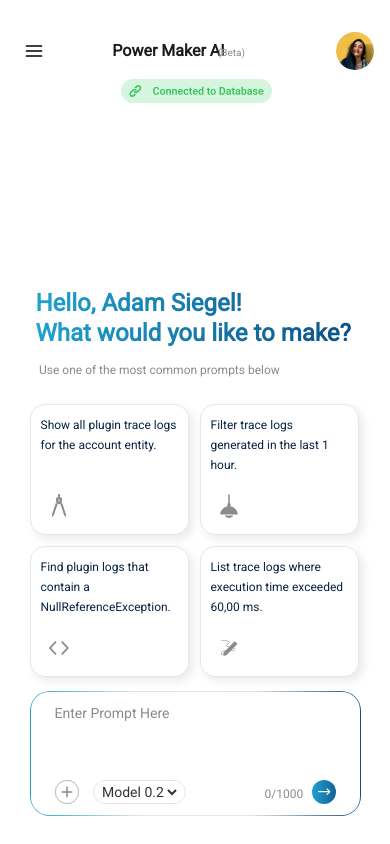
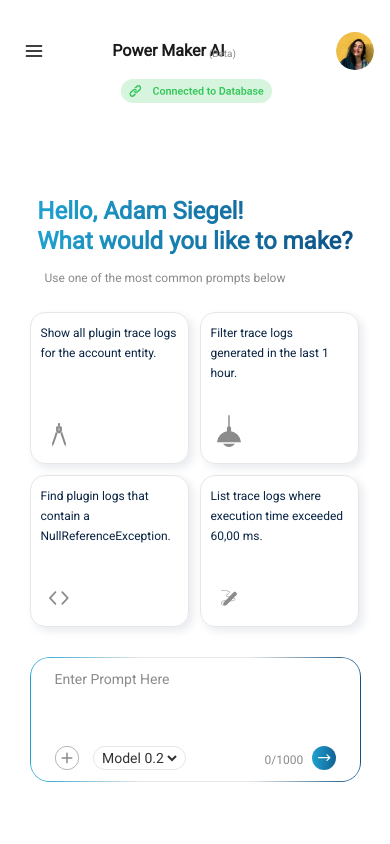
Before and after one commit to Harsh-Panghal/React_Project, a React (Vite) app in the folder react-homepage/Build-landingpage/: page / in a window 390 px wide. Built offline with nearby package versions, Linux system fonts and the light colour scheme.

Commit message:
main-card-Responsiveness-done

```diff
--- a/react-homepage/Build-landingpage/src/App.css
+++ b/react-homepage/Build-landingpage/src/App.css
@@ -614,12 +614,16 @@ header img:hover {
 
 .content-grid > .content-card {
   width: 786px;
-  height: 432px;
+  display: flex;
+  flex-direction: column;
+  flex-wrap: wrap;
+  height: auto;
   /* border: 3px solid blue; */
 }
 
 .content-card > h1 {
   width: 465px;
+  max-width: fit-content;
   height: auto;
   font-size: 35px;
   font-weight: 600;
@@ -638,7 +642,8 @@ header img:hover {
 
 .content-card > p {
   width: 252px;
-  height: 20px;
+  max-width: fit-content;
+  height: auto;
   font-size: 12px;
   font-weight: 500;
   line-height: 20px;
@@ -648,16 +653,19 @@ header img:hover {
 
 .content-card > .card-items {
   width: 100%;
-  height: 149px;
+  max-width: fit-content;
+  min-height: 149px;
   display: flex;
   /* border: 1px solid red; */
   margin-top: 10px;
   gap: 1rem;
+  flex-wrap: wrap;
 }
 
 .card-items > div {
-  height: 100%;
+  min-height: 100%;
   width: 33.33%;
+  max-width: fit-content;
   border: 1px solid rgba(230, 230, 230, 1);
   border-radius: 15px;
   color: #082343;
@@ -665,9 +673,9 @@ header img:hover {
   font-weight: 500;
   line-height: 20px;
   display: flex;
-
   flex-direction: column;
-
+  flex: 1 1 auto;
+  gap: 2rem;
   justify-content: space-between;
   transition: border 0.1s ease;
   box-shadow: 4px 4px 8px rgba(18, 50, 88, 0.1);
@@ -682,23 +690,23 @@ header img:hover {
 }
 
 .item1 > p {
-  width: 149px;
-  height: 40px;
+  max-width: 149px;
+  height: auto;
 }
 
 .item2 > p {
-  width: 158px;
-  height: 40px;
+  max-width: 158px;
+  height: auto;
 }
 
 .item3 > p {
-  width: 158px;
-  height: 40px;
+  max-width: 158px;
+  height: auto;
 }
 
 .item4 > p {
-  width: 159px;
-  height: 60px;
+  max-width: 159px;
+  height: auto;
 }
 
 .card-items > div > p {
@@ -710,8 +718,8 @@ header img:hover {
 }
 
 .card-items > div > img {
-  width: 24px;
-  height: 24px;
+  max-width: 24px;
+  min-height: 24px;
   margin-bottom: 1rem;
   margin-left: 1rem;
 }
@@ -731,6 +739,8 @@ header img:hover {
 .content-card .textarea-box {
   width: 100%;
   height: 123px;
+  max-width: 980px;
+  min-height: auto;
   border-radius: 18px;
   display: flex;
   flex-direction: column;
@@ -957,8 +967,8 @@ textarea:focus {
     font-size: 10px;
     font-weight: 500;
     position: relative;
-    right: 75px;
-    top: 2px;
+    right: 84px;
+    top: 3px;
     color: rgba(139, 139, 139, 1);
   }
   .main-card {
@@ -998,11 +1008,12 @@ textarea:focus {
     margin-top: 1.5rem;
     flex-wrap: wrap;
     width: 331px;
-    height: 131px;
+    min-height: 131px;
     gap: 11px;
   }
   .card-items > div {
-    width: 159px;
+    max-width: 159px;
+    min-height: 152px;
   }
   .card-items .item1 > p {
     width: 137px;
@@ -1021,8 +1032,8 @@ textarea:focus {
     height: 60px;
   }
   .content-grid > .content-card > .textarea-wrapper {
-    position: relative;
-    top: 126px;
+    /* position: relative;
+    top: 126px; */
     width: 331px;
   }
   .textarea-box .box1 .model-selector {
@@ -1127,8 +1138,8 @@ textarea:focus {
     gap: 1.5rem;
     margin-left: 1.5rem;
   }
-  .expanded-sidebar .expandedsidebar-card1 .history>div {
-     font-size: 14px;
+  .expanded-sidebar .expandedsidebar-card1 .history > div {
+    font-size: 14px;
   }
   .expanded-sidebar .expandedsidebar-card1 .more {
     left: -117px;
```
